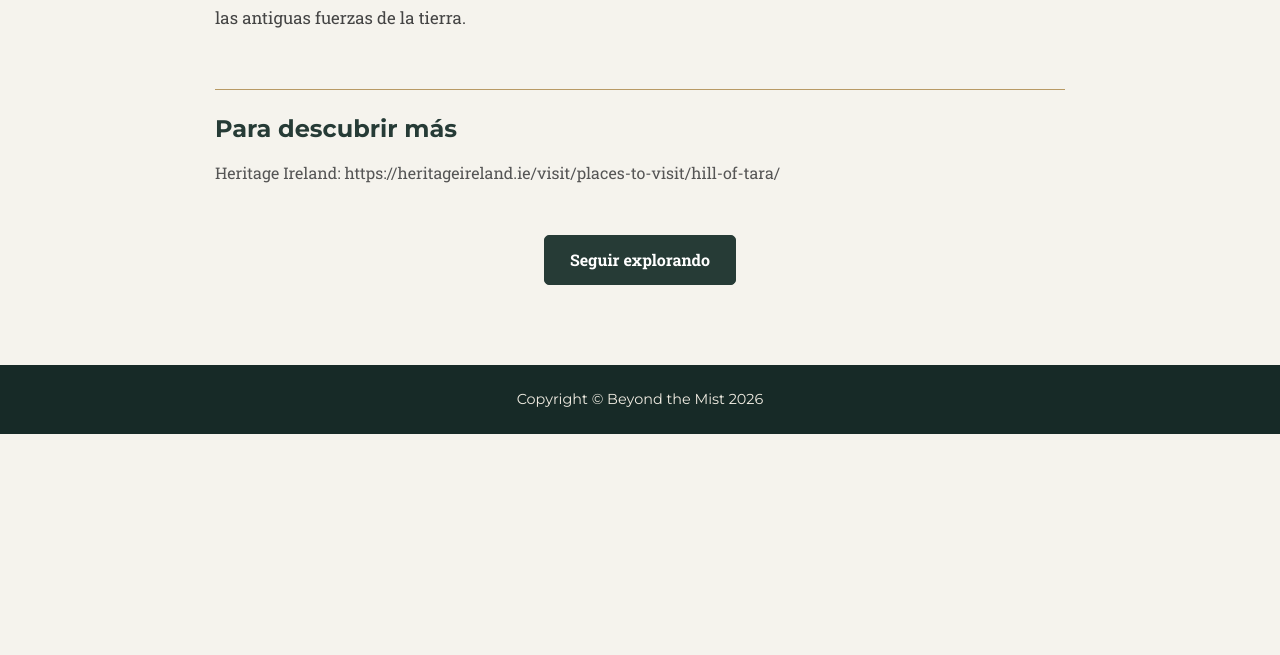
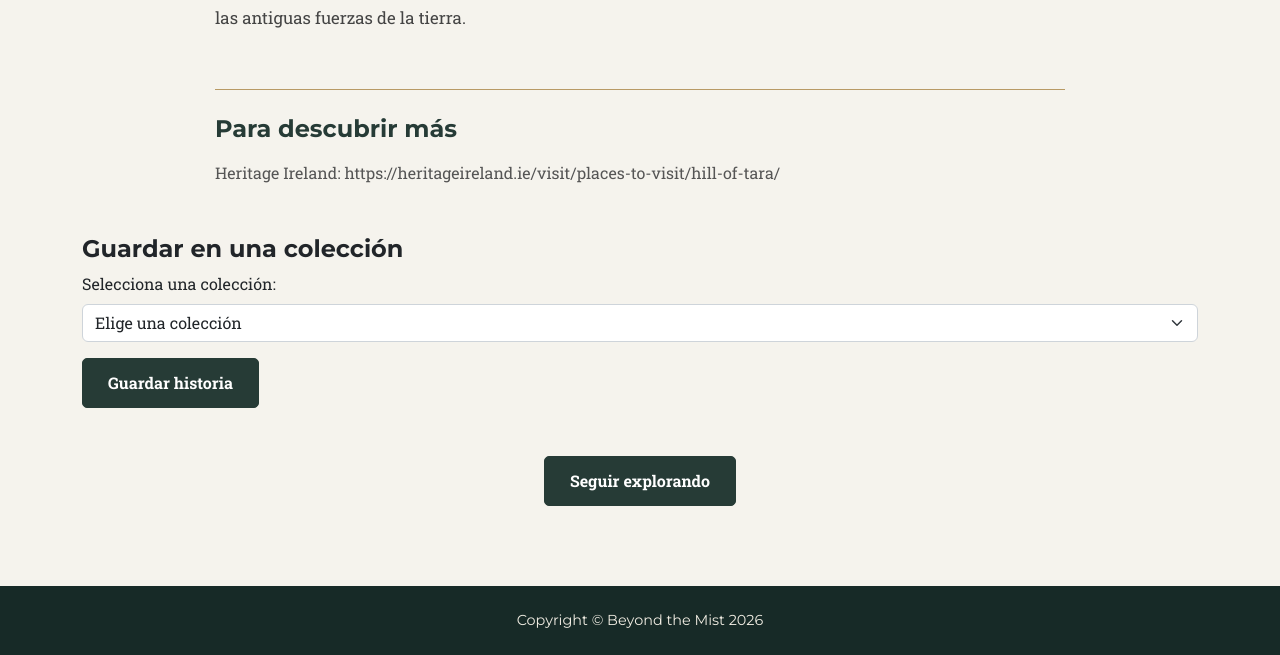
Before and after one commit to danyhuitron26/beyond-the-mist-PF, a PHP site: page /historia.php?id=1 in a window 1280 px wide. Shown: the part 1124-1779 px from the top of the page. Before the commit the page ends 1558 px from the top, so only its background shows below. Run offline with PHP 8.4, Linux system fonts and the light colour scheme; the visitor is signed in with stand-in values (Sample User, id 1); data comes from the database, SQL or seed files in the repository; both versions use the stored data as it was after the commit; some libraries are stand-ins or nearby versions.

Commit message:
Poner función para guardar historias en colecciones

```diff
--- a/historia.php
+++ b/historia.php
@@ -15,6 +15,22 @@ if ($id) {
     $consulta = $bd->prepare("SELECT * FROM contenido WHERE id = ?");
     $consulta->execute([$id]);
     $historia = $consulta->fetch(PDO::FETCH_ASSOC);
+}
+
+// Sirve para recuperar las colecciones del usuario
+$colecciones = [];
+
+if (isset($_SESSION['usuario_id'])) {
+
+    $consultaColecciones = $bd->prepare(
+        "SELECT * FROM colecciones
+         WHERE usuario_id = ?
+         ORDER BY nombre ASC"
+    );
+
+    $consultaColecciones->execute([$_SESSION['usuario_id']]);
+
+    $colecciones = $consultaColecciones->fetchAll(PDO::FETCH_ASSOC);
 }
 ?>
 
@@ -142,6 +158,83 @@ if ($id) {
                     </div>
                 <?php endif; ?>
 
+
+
+                <?php if (isset($_SESSION['usuario_id'])): ?>
+
+                    <div class="guardar-historia mt-5">
+
+                        <h4>Guardar en una colección</h4>
+
+                        <?php if (isset($_GET['guardada'])): ?>
+                            <div class="alert alert-success">
+                                ¡Historia guardada correctamente!
+                            </div>
+                        <?php endif; ?>
+
+                        <?php if (count($colecciones) > 0): ?>
+
+                            <form action="guardar_coleccion.php" method="POST">
+
+                                <input
+                                    type="hidden"
+                                    name="contenido_id"
+                                    value="<?= $historia['id'] ?>"
+                                >
+
+                                <div class="mb-3">
+
+                                    <label for="coleccion_id" class="form-label">
+                                        Selecciona una colección:
+                                    </label>
+
+                                    <select
+                                        name="coleccion_id"
+                                        id="coleccion_id"
+                                        class="form-select"
+                                        required
+                                    >
+
+                                        <option value="">Elige una colección</option>
+
+                                        <?php foreach ($colecciones as $coleccion): ?>
+
+                                            <option value="<?= $coleccion['id'] ?>">
+                                                <?= htmlspecialchars($coleccion['nombre']) ?>
+                                            </option>
+
+                                        <?php endforeach; ?>
+
+                                    </select>
+
+                                </div>
+
+                                <button type="submit" class="btn btn-historia">
+                                    Guardar historia
+                                </button>
+
+                            </form>
+
+                        <?php else: ?>
+
+                            <p>
+                                Todavía no tienes colecciones.
+                                <a href="colecciones.php">Crea tu primera colección aquí.</a>
+                            </p>
+
+                        <?php endif; ?>
+
+                    </div>
+
+                <?php else: ?>
+
+                    <p class="mt-5">
+                        <a href="login.php">Inicia sesión</a>
+                        para guardar esta historia en tus colecciones.
+                    </p>
+
+                <?php endif; ?>
+
                 <div class="text-center mt-5">
                     <a href="explorar.php" class="btn btn-historia">
                         Seguir explorando
```
Also changed, not shown: guardar_coleccion.php (added, +63 -0 lines), beyond_the_mist.db.
